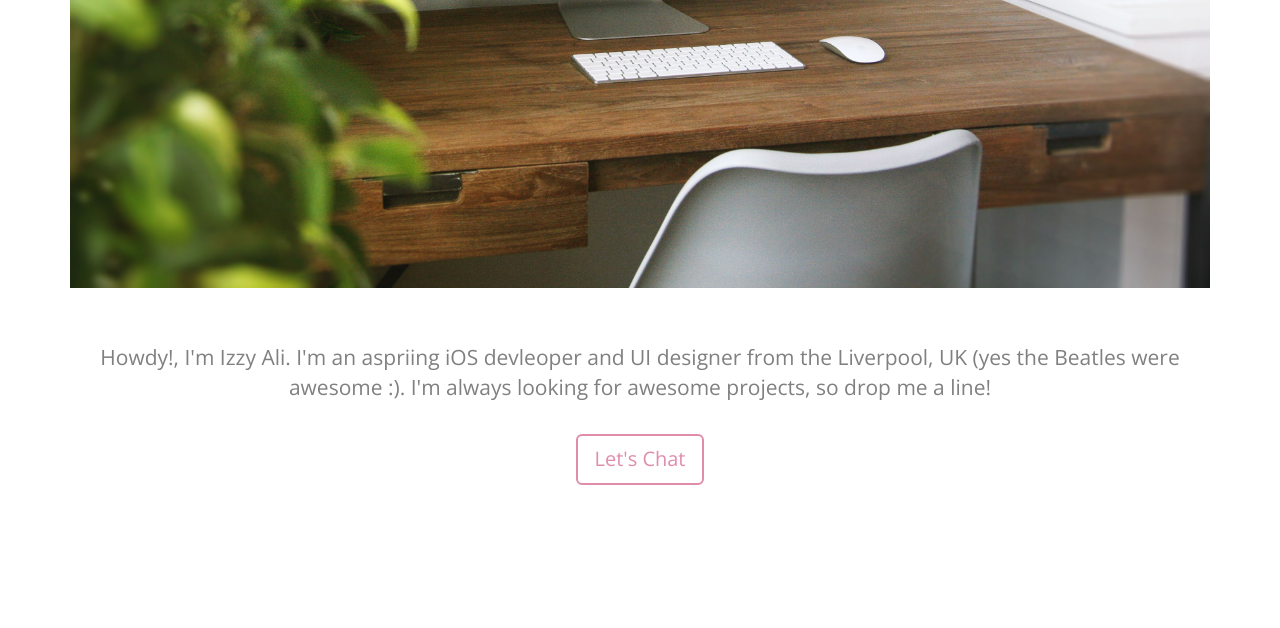
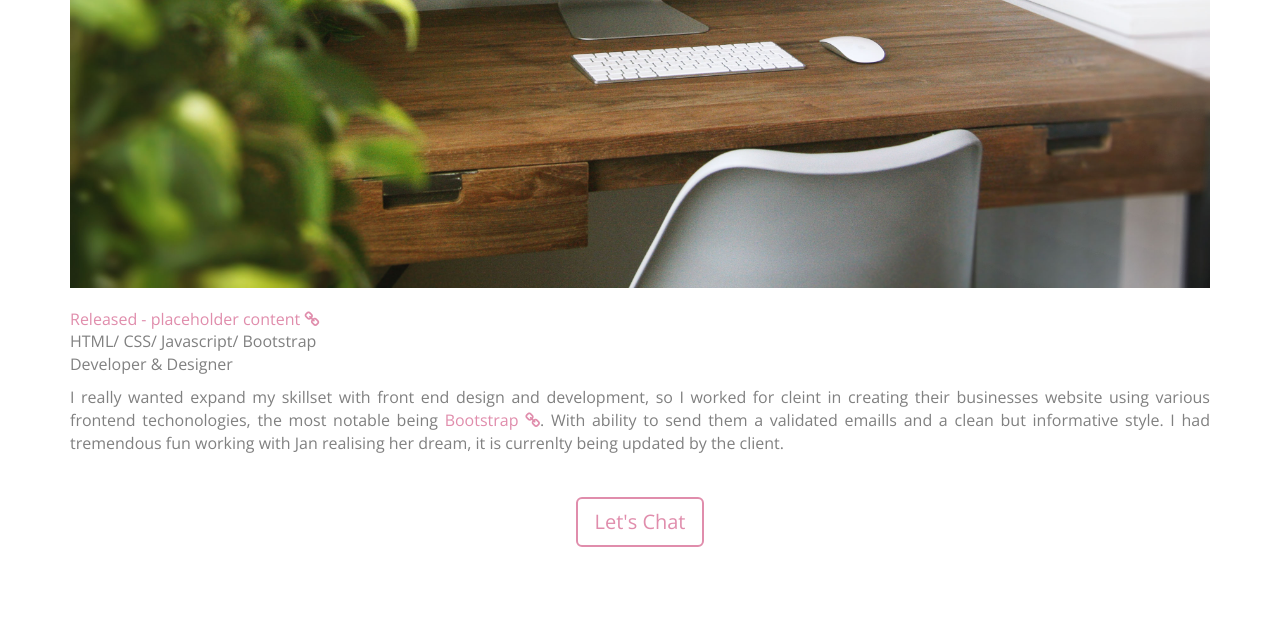
Before and after one commit to Izzywizz/WebPortfolio, a website: page jan.html in a window 1280 px wide. Shown: the part 746-1374 px from the top of the page. Drawn offline with nearby package versions, Linux system fonts and the light colour scheme.

Commit message:
modifed jan/ verdy slightly to inlcude text

```diff
--- a/jan.html
+++ b/jan.html
@@ -91,12 +91,19 @@
                         </div>
                     </a>
                 </div>
-                <div class="col-lg-12">
-                    <div class="intro-text">
-                    <br>
-                    <br>
-                        <span class="skills">Howdy!, I'm Izzy Ali. I'm an aspriing iOS devleoper and UI designer from the Liverpool, UK (yes the Beatles were awesome :). I'm always looking for awesome projects, so drop me a line!</span>
-                    </div>
+                <div class="col-lg-12 text-left">
+                          <p class="small">
+                            <a href="http://jancraftypots.co.uk">Released - placeholder content <i class="fa fa-link" aria-hidden="true"></i></a>
+                          <br>HTML/ CSS/ Javascript/ Bootstrap
+                          <br>Developer & Designer
+                            <p class="small">
+                             I really wanted expand my skillset with front end design and development, so I worked for cleint in creating their businesses website using various frontend techonologies, the most notable being
+                             <a href="http://getbootstrap.com">Bootstrap <i class="fa fa-link" aria-hidden="true"></i></a>. With ability to send them a validated emaills and a clean but informative style.
+                             I had tremendous fun working with Jan realising her dream, it is currenlty being updated by the client.
+
+
+                            </p>
+                          </p>
                 </div>
                 <div class="col-lg-8 col-lg-offset-2 text-center">
                     <br>
```
Also changed, not shown: verdy.html (+0 -1 lines).
